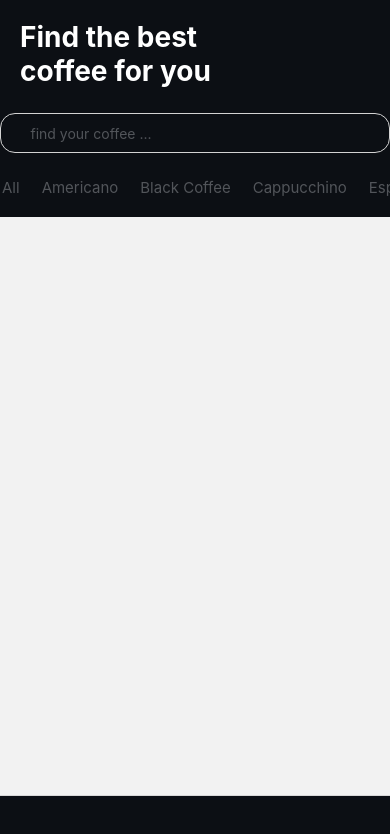
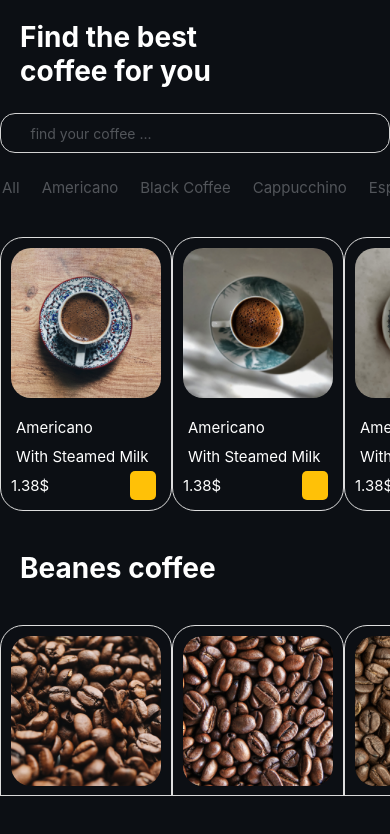
Before and after one commit to hudaMohamed1994/myReactCofeeProject, a React Native app: screen /Home in a window 390 px wide. Shown: the top 834 px of the page. Built offline with nearby package versions, Linux system fonts and the light colour scheme.

Commit message:
update screens names

```diff
--- a/App.tsx
+++ b/App.tsx
@@ -18,12 +18,12 @@ const App = () => {
         />
         <Stack.Screen
           name="PaymentScreen"
-          component={DetailsScreen}
+          component={PaymentScreen}
           options={{animation: 'slide_from_bottom'}}
         />
         <Stack.Screen
-          name="DetailsScreen"
-          component={PaymentScreen}
+          name="Details"
+          component={DetailsScreen}
           options={{animation: 'slide_from_bottom'}}
         />
       </Stack.Navigator>
--- a/src/CoffeeCard.tsx
+++ b/src/CoffeeCard.tsx
@@ -1,5 +1,5 @@
 import React from 'react';
-import {ImageBackground, StyleSheet, Text, View , ImageProps} from 'react-native';
+import {ImageBackground, StyleSheet, Text, View , ImageProps , TouchableOpacity} from 'react-native';
 import colors from './assets/colors';
 import CustomIcon from './assets/CustomIcon';
 
@@ -10,12 +10,11 @@ interface CoffeeParameters {
   price: string;
   details: string;
 }
-
 const CoffeeCard: React.FC<CoffeeParameters> = ({
+  image,
   index,
   name,
   price,
-  image,
   details,
 }) => {
   return (
@@ -28,9 +27,11 @@ const CoffeeCard: React.FC<CoffeeParameters> = ({
       <Text style={styles.text}>{details}</Text>
       <View style={styles.priceContainer}>
         <Text style={styles.priceText}>{price + '$'}</Text>
+        <TouchableOpacity onPress={() => {}}>
         <View style = {styles.ImageStyle}>
         <CustomIcon  name="add" size={8} color={colors.light} />
-        </View>
+          </View>
+          </TouchableOpacity>
       </View>
     </View>
   );
--- a/src/screens/HomeScreen/HomeScreen.tsx
+++ b/src/screens/HomeScreen/HomeScreen.tsx
@@ -14,11 +14,8 @@ import colors from '../../assets/colors';
 import {useStore} from '../../store/store';
 import CustomIcon from '../../assets/CustomIcon';
 import HomeStyle from './HomeStyles';
-import constants from '../../utils/constants';
 import CoffeeCard from '../../CoffeeCard';
-const handlePressOutside = () => {
-  Keyboard.dismiss(); // Dismiss the keyboard when TextInput loses focus
-};
+import Category from '../data/Category';
 
 function getCategoryNames(categoriesData: Category[]) {
   const uniqueCategoryNamesSet: Set<string> = new Set(
@@ -38,22 +35,19 @@ function getDataByCategory(category: string, CoffeeData: Category[]) {
   }
 }
 
-const HomeScreen = () => {
+const HomeScreen = ({navigation}: any) => {
   const [searchText, setSearchText] = useState('');
-  const [currentCofeeList, setCurrentCofee] = useState<Category[]>([]);
-
   const CoffeeList: Category[] = useStore((state: any) => state.coffeeList);
+  const [currentCofeeList, setCurrentCofee] = useState<Category[]>(CoffeeList);
   const BeansList = useStore((state: any) => state.beansData);
   const categoryList = getCategoryNames(CoffeeList);
   const handleSearch = () => {
     console.log('search text ', searchText);
     setCurrentCofee(getDataByCategory(searchText, CoffeeList));
-    console.log(CoffeeList.length);
   };
 
   const handleCategrorySearch = (category: string) => {
     setCurrentCofee(getDataByCategory(category, CoffeeList));
-    console.log(currentCofeeList.length);
   };
 
   return (
@@ -87,17 +81,29 @@ const HomeScreen = () => {
         <FlatList
           data={currentCofeeList}
           horizontal
-          renderItem={({item}) => (
+          renderItem={({ item }) => (
+            <TouchableOpacity
+              onPress={() => {
+                  navigation.push('Details', {
+                    index: item.index,
+                    id: item.id,
+                    type: item.type,
+                  });
+                }}>
             <CoffeeCard
+              image={item.imagelink_square}
               index={item.index}
               name={item.name}
-              image={item.imagelink_square}
               price={item.prices[0].price}
-              details={item.special_ingredient}></CoffeeCard>
+                details={item.special_ingredient}></CoffeeCard>
+              </TouchableOpacity>
           )}
         />
+        <Text style={HomeStyle.titleStyle}>
+          Beanes coffee
+        </Text>
         <FlatList
-          data={currentCofeeList}
+          data={BeansList}
           horizontal
           renderItem={({item}) => (
             <CoffeeCard
```
Also changed, not shown: src/screens/data/Category.ts (+5 -3 lines).
